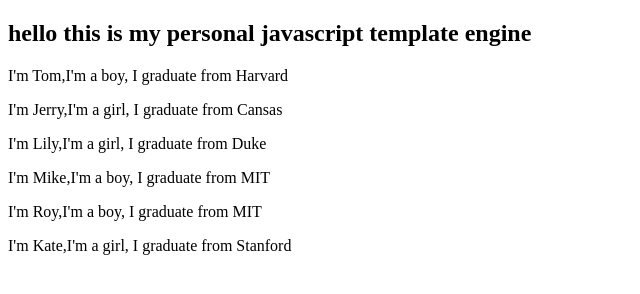
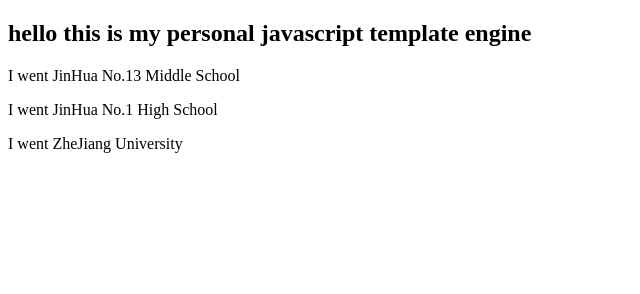
Before and after one commit to iniaks/ekko, a plain HTML site: page test/test.html in a window 1280 px wide. Shown: the whole page, without its empty margins (0-640 px from the left). Drawn offline with Linux system fonts and the light colour scheme.

Commit message:
fix data binding

```diff
--- a/src/ekko.js
+++ b/src/ekko.js
@@ -54,6 +54,8 @@ var ekko = (function() {
 			//提取item关键字
 			ITEM_EXP = new RegExp(loop.split('in')[0].replace(EXP_TRIM,''), 'g');
 
+			var loop_data = loop.split('in')[1].replace(EXP_TRIM,'');
+
 			//构建循环来重复模板
 			var repeat = function(array_data) {
 				var _temp_result = [];
@@ -65,7 +67,9 @@ var ekko = (function() {
 				return _temp_result.join('');
 			}
 
-			return repeat(data)
+
+
+			return repeat( getValue(data, loop_data) );
 		})
 	}
 
@@ -110,19 +114,22 @@ var ekko = (function() {
 			//去除属性值的空格
 			var _temp   = prop.replace(EXP_TRIM, '');
 
-			//根据点号分割，获得多层属性值
-			var _prop   = _temp.split('.');
-			//初始化数据源
-			var _result = data;
-			//遍历多层属性访问到最终属性值
-			for (var i = 0; i < _prop.length; i++) {
-				_result = ( _result[ _prop[i] ] )? _result[ _prop[i]] : _result ;
-			}
-
-			return _result
+			return getValue(data, _temp);
 		})
 
 		return _transfer;
+	}
+
+	function getValue(bind_data,properties) {
+		var _prop = properties.split('.');
+
+		var _result = bind_data;
+
+		for (var i = 0; i < _prop.length; i++) {
+			_result = ( _result[ _prop[i] ] )? _result[ _prop[i]] : _result ;
+		}
+
+		return _result
 	}
 
 	var render = function(dom, template, data) {
--- a/test/test.html
+++ b/test/test.html
@@ -6,6 +6,11 @@
 	<script type="text/javascript">
 
 	window.onload = function() {
+
+		var user = {
+			name : 'tom',
+			school : ['JinHua No.13 Middle School','JinHua No.1 High School','ZheJiang University']
+		}
 
 		var sequence = [
 			{
@@ -54,7 +59,7 @@
 
 
 		// console.log(tmp)
-		ekko.render(dom, tmp, sequence);
+		ekko.render(dom, tmp, user);
 	}
 
 	</script>
@@ -64,12 +69,8 @@
 	<script type="text/html" id="test">
 		<h2>hello this is my personal javascript template engine</h2>
 
-		@for (item in sequence)
-			~if (item.gender =='male')
-				<p>I'm {{ item.name }},I'm a boy, I graduate from {{ item.profile.school }}</p>
-			~else
-				<p>I'm {{ item.name }},I'm a girl, I graduate from {{ item.profile.school }}</p>
-			~
+		@for (shcool in user.school)
+			<p>I went {{ school }}</p>
 		@
 	</script>
 </body>
```
